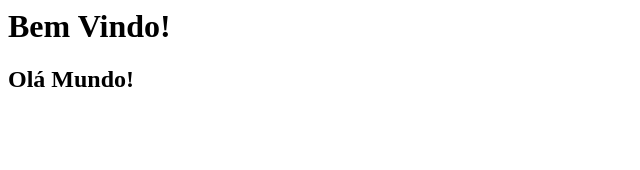
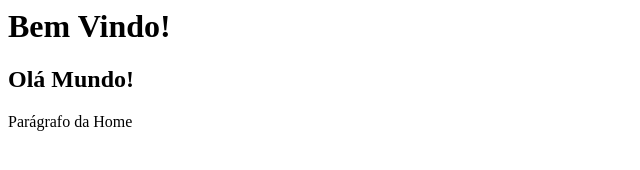
Before and after one commit to EdilsonEbert/curso_github, a plain HTML site: page index.html in a window 1280 px wide. Shown: the whole page, without its empty margins (0-640 px from the left). Drawn offline with Linux system fonts and the light colour scheme.

Commit message:
inserindo novas funcionalidades

```diff
--- a/index.html
+++ b/index.html
@@ -1,2 +1,3 @@
 <h1> Bem Vindo! </h1>
 <h2> Olá Mundo! </h2>
+<p> Parágrafo da Home </p>
```
Also changed, not shown: api.txt (added), nomes.txt.
